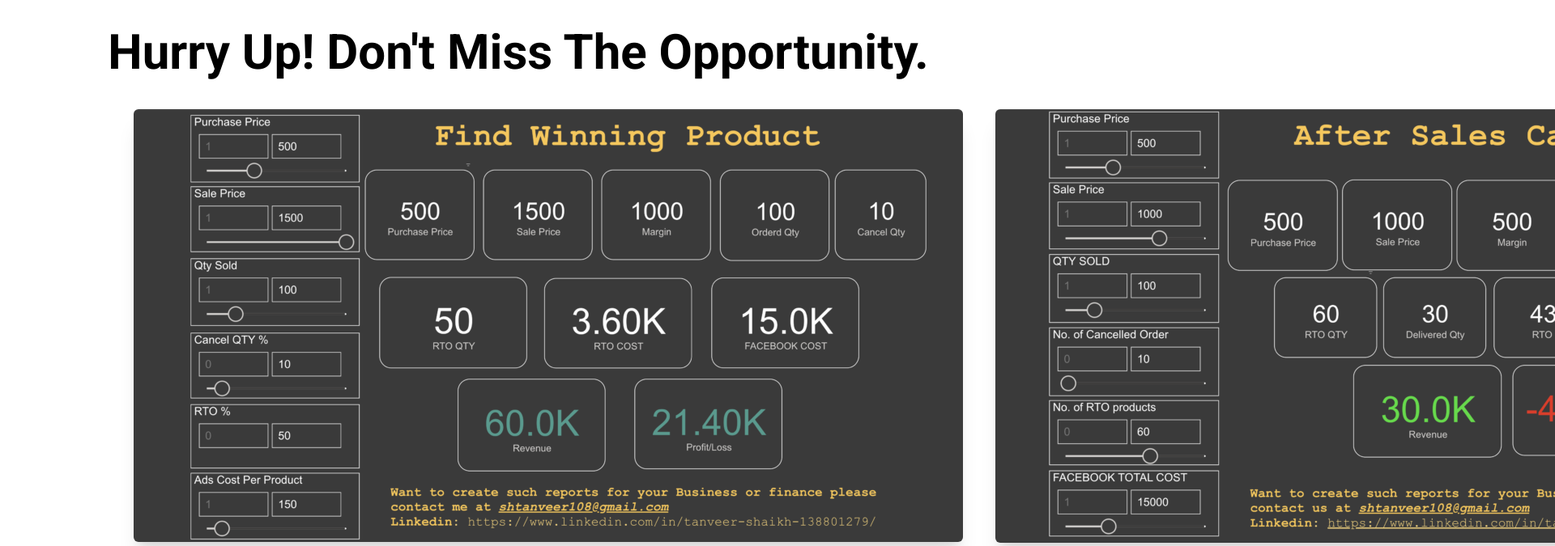
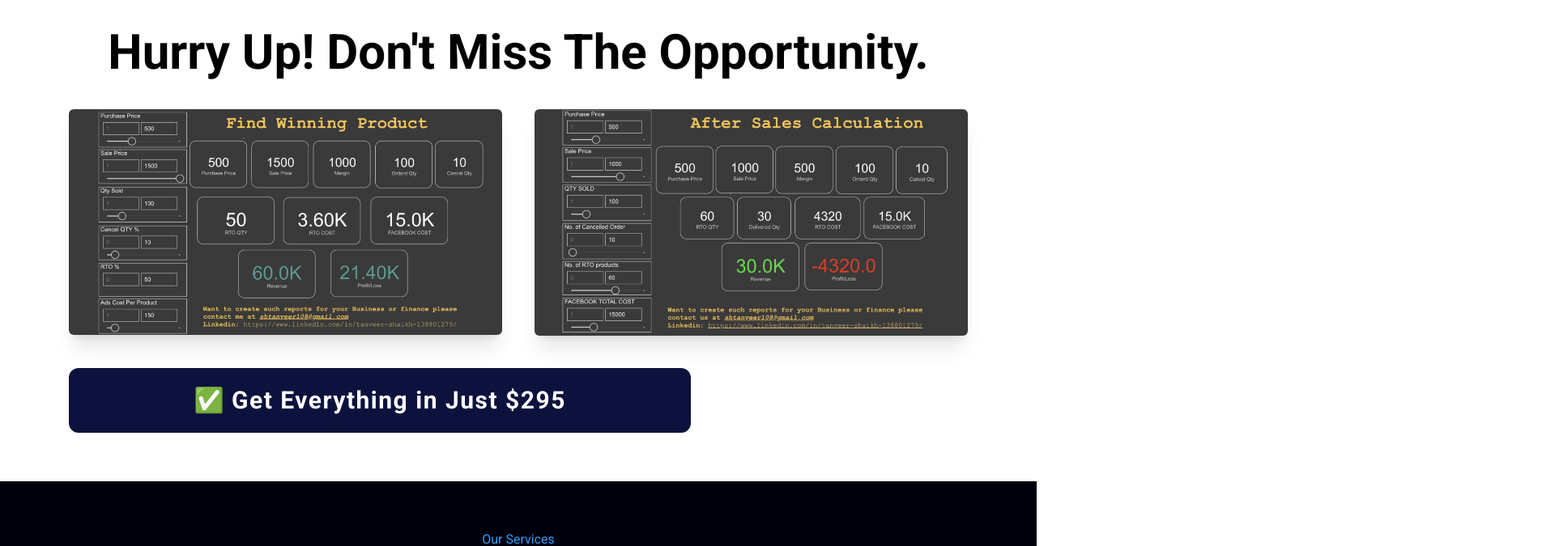
Before and after one commit to Vivek-04022001/Shopify-website, a React (Create React App) app: page / in a window 1280 px wide. Shown: the part 840-1515 px from the top of the page at 81% size, 1920 px wide, since content can reach past the window. Built offline with nearby package versions, Linux system fonts and the light colour scheme.

Commit message:
fix some issues

```diff
--- a/src/components/UI/Opportunity.jsx
+++ b/src/components/UI/Opportunity.jsx
@@ -12,8 +12,8 @@ const Opportunity = () => {
           <div className="flex flex-col md:flex-row items-center gap-10 justify-between ">
             <TiltCard Img={Img1} />
             <TiltCard Img={Img2} />
-            <img src={Img1} alt="" className="w-full shadow-xl rounded-md"/>
-            <img src={Img2} alt="" className="w-full shadow-xl rounded-md"/>
+            <img src={Img1} alt="" className="md:hidden w-full shadow-xl rounded-md"/>
+            <img src={Img2} alt="" className="md:hidden w-full shadow-xl rounded-md"/>
           </div>
           <div className=" max-w-3xl border-2 border-heading-color bg-heading-color  text-white text-xl text-center md:text-3xl font-bold  md:py-5 md:px-12 py-4 rounded-lg md:rounded-xl hover:bg-white hover:text-heading-color cursor-pointer
 
@@ -78,17 +78,9 @@ const TiltCard = ({ Img }) => {
         rotateX,
         transformStyle: "preserve-3d",
       }}
-      className="hidden md:block w-full md:w-1/2 rounded-xl "
+      className="hidden md:flex w-full md:w-1/2 rounded-xl "
     >
-      {/* <div
-        style={{
-          transform: "translateZ(75px)",
-          transformStyle: "preserve-3d",
-        }}
-        className="shadow-xl  p-4 rounded-md"
-      >
 
-      </div> */}
       <img src={Img}
         style={{
             transform: "translateZ(30px)",
```
